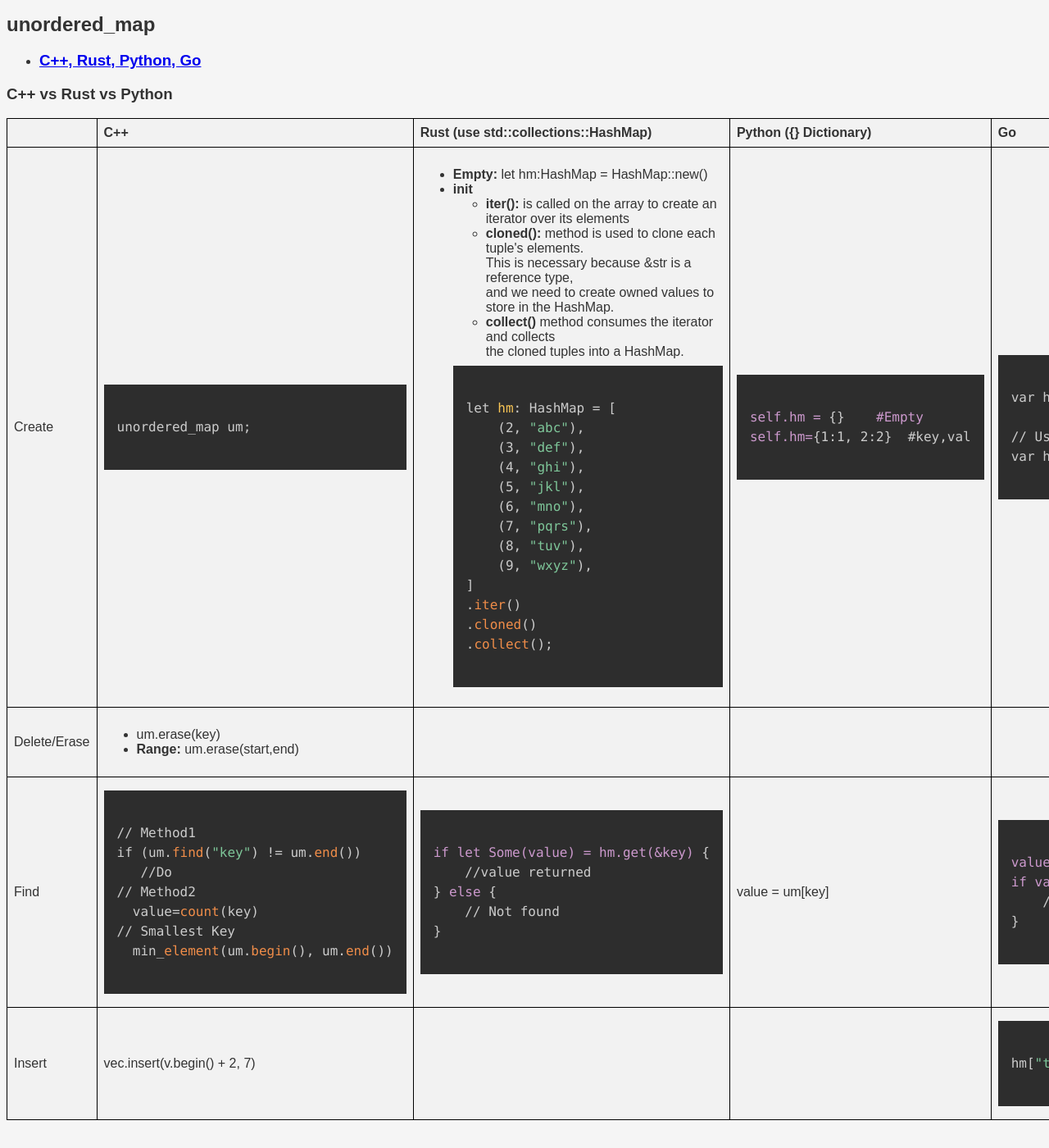
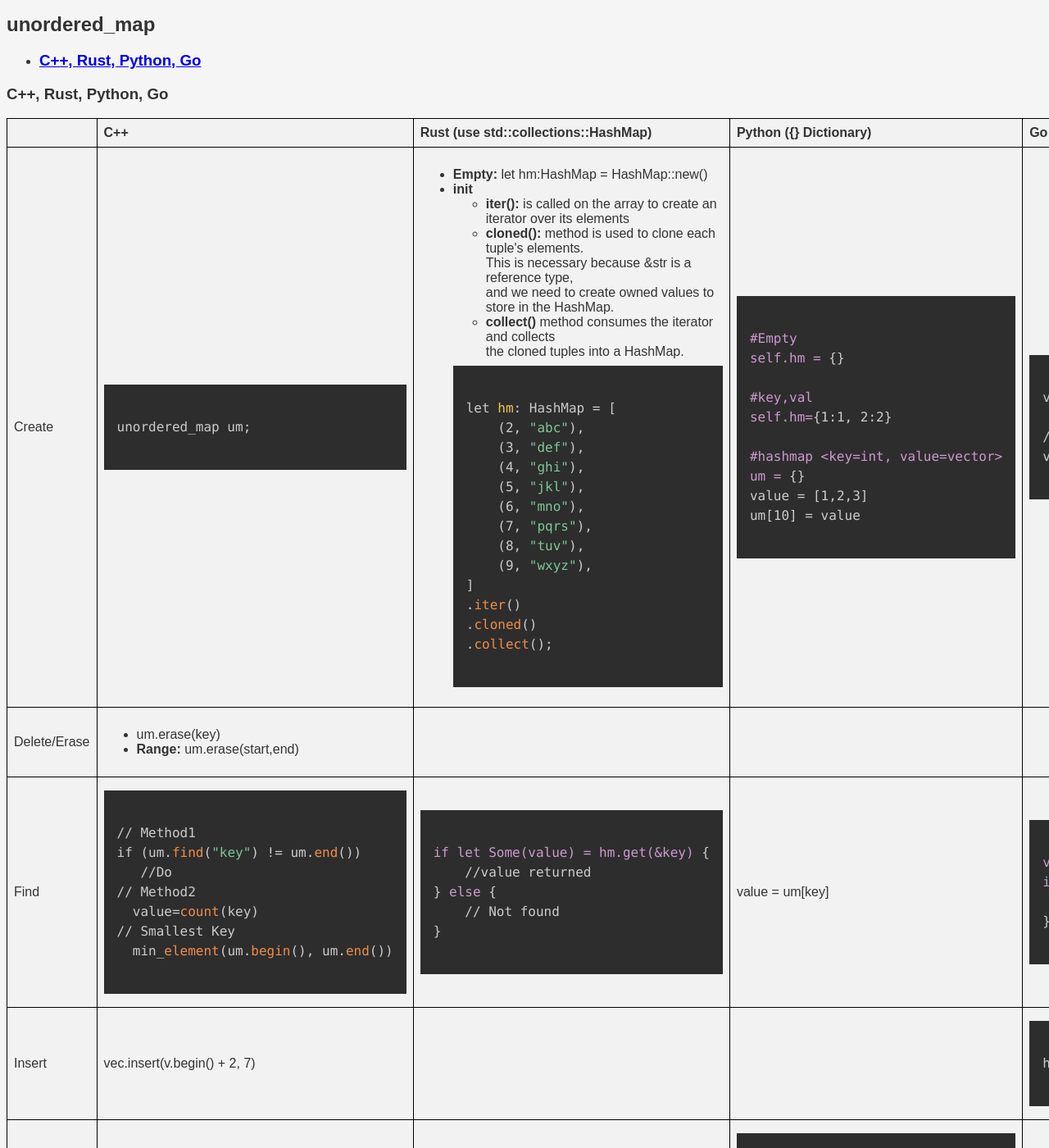
Before and after one commit to code-with-amitk/code-with-amitk.github.io, a Jekyll site: the page docs/Languages/Programming/C++/STL/Containers/Associative_Containers/Unsorted_Unordered/unordered_map.html, which Jekyll copies as it is, in a window 1280 px wide and 1400 px high. Shown: the whole window at 82% size. Built offline with Jekyll 4.4.1, drawn with Linux system fonts in a browser that asks for light colours; some of the changed text lies outside the part shown.

Commit message:
Update unordered_map.html

```diff
--- a/docs/Languages/Programming/C++/STL/Containers/Associative_Containers/Unsorted_Unordered/unordered_map.html
+++ b/docs/Languages/Programming/C++/STL/Containers/Associative_Containers/Unsorted_Unordered/unordered_map.html
@@ -14,7 +14,7 @@
       </li>
     </ul>
 
-    <h3 id="comp">C++ vs Rust vs Python</h3>
+    <h3 id="comp">C++, Rust, Python, Go</h3>
     <table>
         <tr>
             <th></th>
@@ -59,10 +59,17 @@ let hm: HashMap<i32, &str> = [
             </ul></td>
 
             <td><pre><code class="language-css">        <!--Python-->
-self.hm = {}    #Empty
-self.hm={1:1, 2:2}  #key,val
-                </code></pre>
-            </td>
+#Empty
+self.hm = {}
+
+#key,val
+self.hm={1:1, 2:2}
+
+#hashmap &lt;key=int, value=vector<int>>
+um = {}
+value = [1,2,3]
+um[10] = value
+                </code></pre></td>
 
             <td><pre><code class="=language-css">       <!--Go-->
 var hm map[string[int]]  //key=string, value=int
@@ -123,8 +130,20 @@ if value != nil {
 hm["test"] = 1
                 </code></pre>
             </td>
+        </tr>
 
+        <tr>
+            <td>Iterate over elements</td>
+            <td>vec.insert(v.begin() + 2, 7)</td>   <!--c++-->
+            <td></td>                           <!--Rust-->
+            <td><pre><code class="language-css">      <!--Python-->
+for key,value in um.items():
+
+            </code></pre></td>
+            <td><pre><code class="language-css">        <!--Go-->
+            </code></pre></td>
         </tr>
+
     </table>
 
     <script src="/scripts/prism.js"></script>
```
